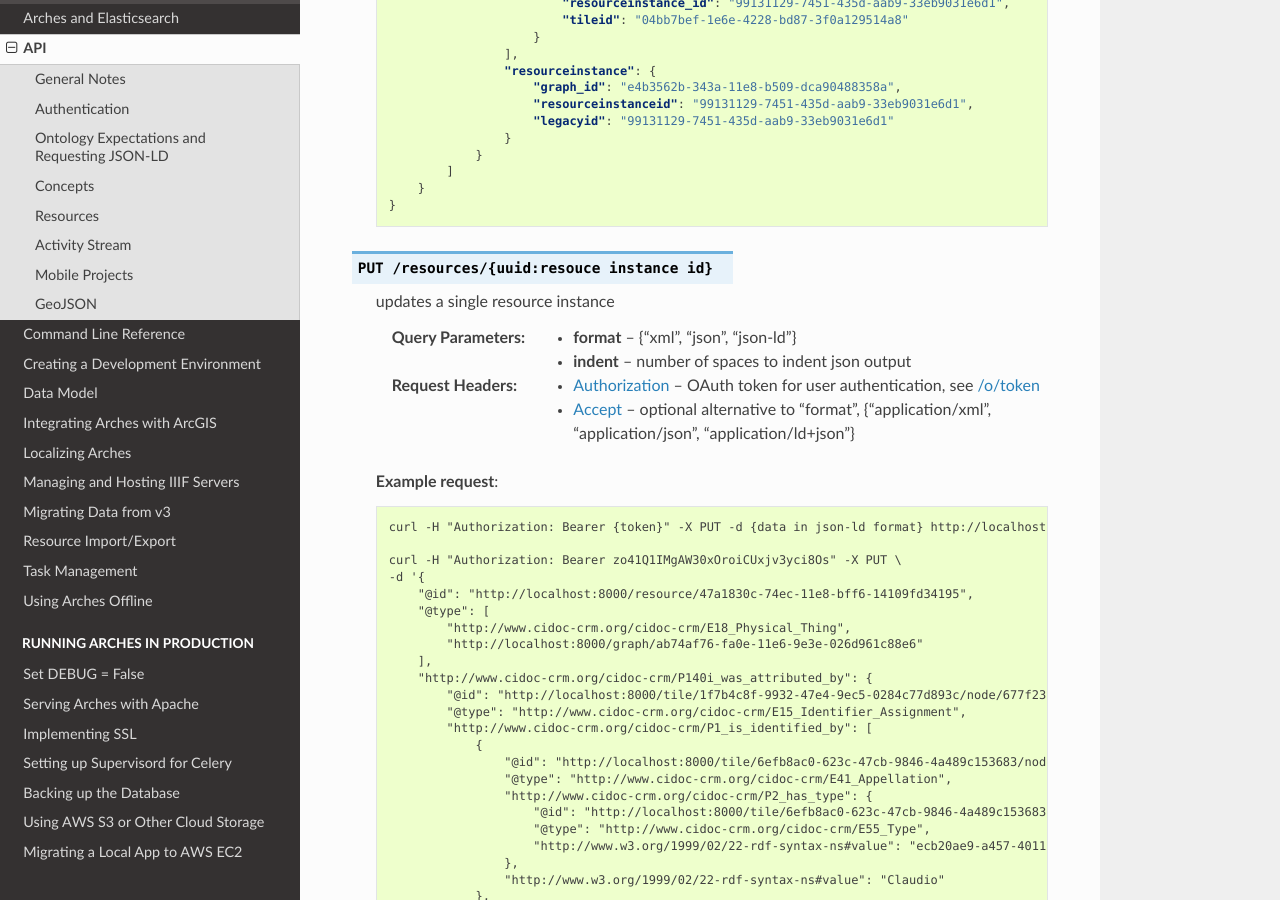
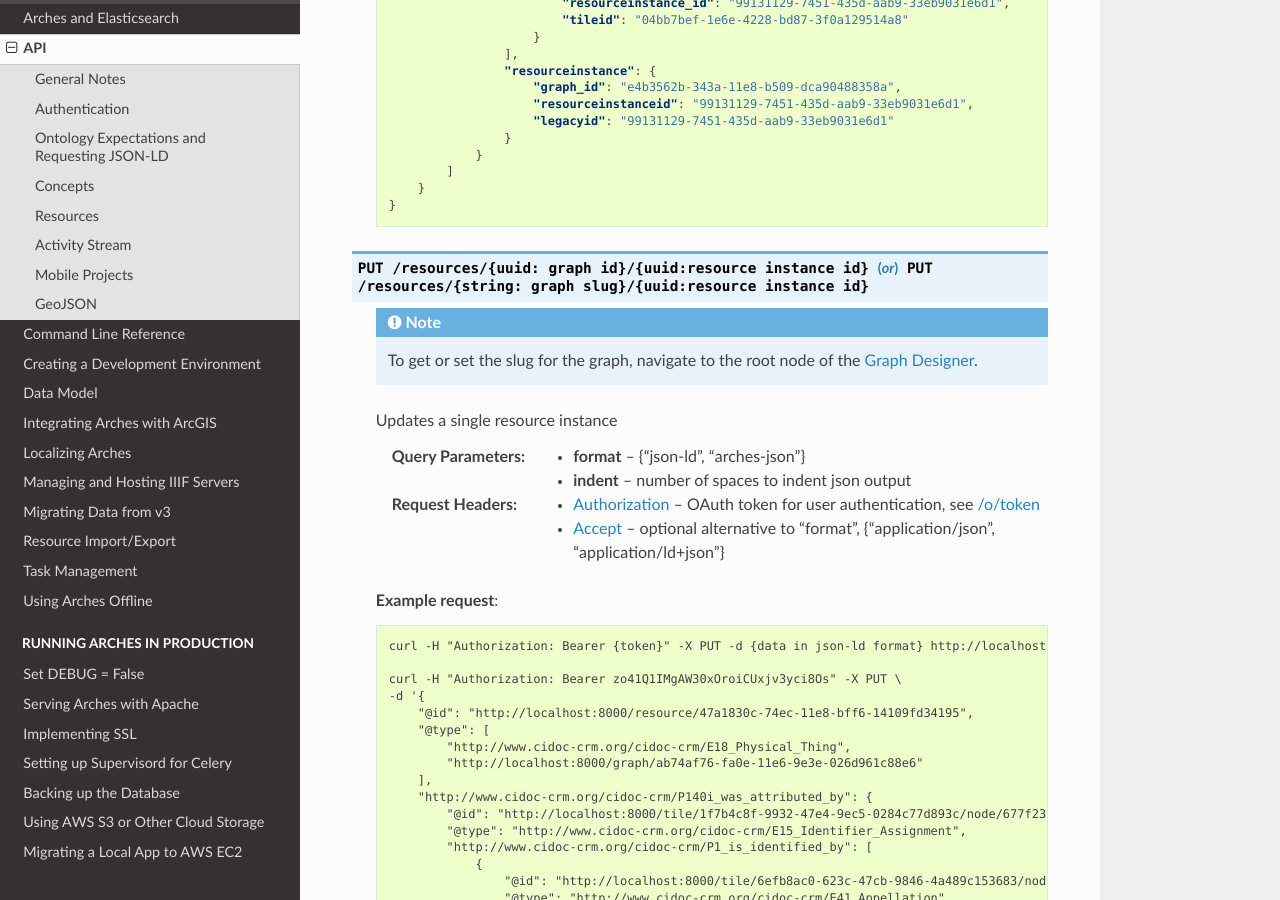
Before and after one commit to archesproject/arches-docs, a Sphinx documentation site: the page built from docs/api.txt, in a window 1280 px wide and 900 px high, scrolled down 7290 px. Built offline with Sphinx 7.4.7 and the Read the Docs theme 2.0.0, drawn with Linux system fonts in a browser that asks for light colours.

Commit message:
Reimplement API resource PUT request doc to add graph id

```diff
--- a/docs/api.txt
+++ b/docs/api.txt
@@ -486,14 +486,18 @@
             }
         }
 
-.. http:put:: /resources/{uuid:resouce instance id}
+.. http:put:: /resources/{uuid: graph id}/{uuid:resource instance id} (or) PUT /resources/{string: graph slug}/{uuid:resource instance id}
 
-    updates a single resource instance
+    .. note::
+        To get or set the slug for the graph, navigate to the root node of the :ref:`Graph Designer`.
 
-    :query format: {"xml", "json", "json-ld"}
+
+    Updates a single resource instance
+
+    :query format: {"json-ld", "arches-json"}
     :query indent: number of spaces to indent json output
     :reqheader Authorization: OAuth token for user authentication, see :ref:`/o/token <auth>`
-    :reqheader Accept: optional alternative to "format", {"application/xml", "application/json", "application/ld+json"}
+    :reqheader Accept: optional alternative to "format", {"application/json", "application/ld+json"}
 
     **Example request**:
 
```
